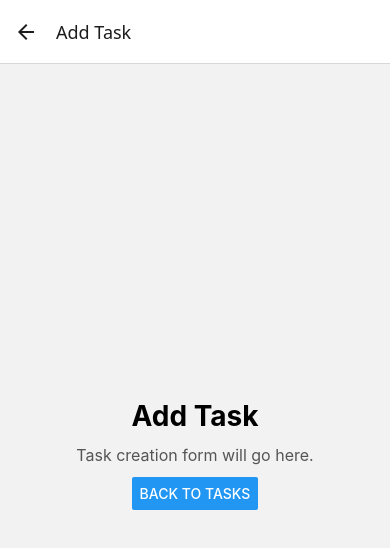
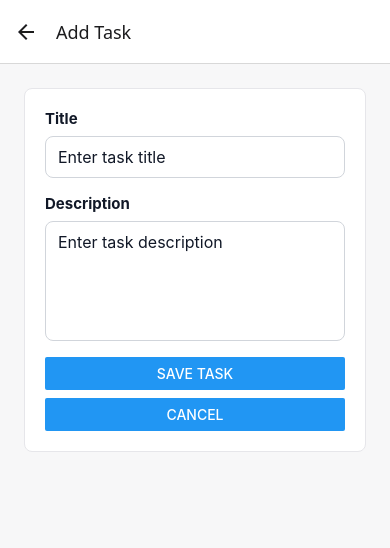
Before and after one commit to diarxharavina/pritech-task-app, a React Native app: screen /AddTask in a window 390 px wide. Shown: the top 548 px of the page. Built offline with nearby package versions, Linux system fonts and the light colour scheme.

Commit message:
implemented functionality for adding tasks

```diff
--- a/App.tsx
+++ b/App.tsx
@@ -30,7 +30,11 @@ const initialTasks: Task[] = [
 ];
 
 export default function App() {
-  const [tasks] = useState<Task[]>(initialTasks);
+  const [tasks, setTasks] = useState<Task[]>(initialTasks);
+
+  function addTask(task: Task) {
+    setTasks((currentTasks) => [task, ...currentTasks]);
+  }
 
   return (
     <SafeAreaProvider>
@@ -39,11 +43,9 @@ export default function App() {
           <Stack.Screen name="TaskList" options={{ title: 'Tasks' }}>
             {(props) => <TaskListScreen {...props} tasks={tasks} />}
           </Stack.Screen>
-          <Stack.Screen
-            name="AddTask"
-            component={AddTaskScreen}
-            options={{ title: 'Add Task' }}
-          />
+          <Stack.Screen name="AddTask" options={{ title: 'Add Task' }}>
+            {(props) => <AddTaskScreen {...props} onAddTask={addTask} />}
+          </Stack.Screen>
           <Stack.Screen name="TaskDetails" options={{ title: 'Task Details' }}>
             {(props) => <TaskDetailsScreen {...props} tasks={tasks} />}
           </Stack.Screen>
--- a/src/screens/AddTaskScreen.tsx
+++ b/src/screens/AddTaskScreen.tsx
@@ -1,35 +1,132 @@
 import type { NativeStackScreenProps } from '@react-navigation/native-stack';
-import { Button, StyleSheet, Text, View } from 'react-native';
+import { useState } from 'react';
+import {
+  Button,
+  KeyboardAvoidingView,
+  Platform,
+  StyleSheet,
+  Text,
+  TextInput,
+  View,
+} from 'react-native';
 
 import type { RootStackParamList } from '../types/navigation';
+import type { Task } from '../types/task';
 
-type Props = NativeStackScreenProps<RootStackParamList, 'AddTask'>;
+type Props = NativeStackScreenProps<RootStackParamList, 'AddTask'> & {
+  onAddTask: (task: Task) => void;
+};
 
-export function AddTaskScreen({ navigation }: Props) {
+export function AddTaskScreen({ navigation, onAddTask }: Props) {
+  const [title, setTitle] = useState('');
+  const [description, setDescription] = useState('');
+  const [error, setError] = useState('');
+
+  function handleSave() {
+    const trimmedTitle = title.trim();
+    const trimmedDescription = description.trim();
+
+    if (!trimmedTitle || !trimmedDescription) {
+      setError('Title and description are required.');
+      return;
+    }
+
+    const task: Task = {
+      id: Date.now().toString(),
+      title: trimmedTitle,
+      description: trimmedDescription,
+      completed: false,
+      createdAt: new Date().toISOString(),
+    };
+
+    onAddTask(task);
+    navigation.navigate('TaskList');
+  }
+
   return (
-    <View style={styles.container}>
-      <Text style={styles.title}>Add Task</Text>
-      <Text style={styles.description}>Task creation form will go here.</Text>
-      <Button title="Back to Tasks" onPress={() => navigation.goBack()} />
-    </View>
+    <KeyboardAvoidingView
+      behavior={Platform.OS === 'ios' ? 'padding' : undefined}
+      style={styles.container}>
+      <View style={styles.form}>
+        <View style={styles.field}>
+          <Text style={styles.label}>Title</Text>
+          <TextInput
+            autoCapitalize="sentences"
+            onChangeText={(value) => {
+              setTitle(value);
+              setError('');
+            }}
+            placeholder="Enter task title"
+            style={styles.input}
+            value={title}
+          />
+        </View>
+
+        <View style={styles.field}>
+          <Text style={styles.label}>Description</Text>
+          <TextInput
+            multiline
+            onChangeText={(value) => {
+              setDescription(value);
+              setError('');
+            }}
+            placeholder="Enter task description"
+            style={[styles.input, styles.descriptionInput]}
+            textAlignVertical="top"
+            value={description}
+          />
+        </View>
+
+        {error ? <Text style={styles.error}>{error}</Text> : null}
+
+        <View style={styles.actions}>
+          <Button title="Save Task" onPress={handleSave} />
+          <Button title="Cancel" onPress={() => navigation.goBack()} />
+        </View>
+      </View>
+    </KeyboardAvoidingView>
   );
 }
 
 const styles = StyleSheet.create({
   container: {
     flex: 1,
-    alignItems: 'center',
-    justifyContent: 'center',
-    gap: 12,
+    backgroundColor: '#f7f7f8',
     padding: 24,
   },
-  title: {
-    fontSize: 28,
+  form: {
+    backgroundColor: '#fff',
+    borderColor: '#e6e6ea',
+    borderRadius: 8,
+    borderWidth: StyleSheet.hairlineWidth,
+    gap: 16,
+    padding: 20,
+  },
+  field: {
+    gap: 8,
+  },
+  label: {
+    color: '#111827',
+    fontSize: 15,
     fontWeight: '700',
   },
-  description: {
-    color: '#555',
+  input: {
+    borderColor: '#d1d5db',
+    borderRadius: 8,
+    borderWidth: 1,
+    color: '#111827',
     fontSize: 16,
-    textAlign: 'center',
+    paddingHorizontal: 12,
+    paddingVertical: 10,
+  },
+  descriptionInput: {
+    minHeight: 120,
+  },
+  error: {
+    color: '#b91c1c',
+    fontSize: 14,
+  },
+  actions: {
+    gap: 8,
   },
 });
--- a/src/screens/TaskListScreen.tsx
+++ b/src/screens/TaskListScreen.tsx
@@ -18,7 +18,7 @@ export function TaskListScreen({ navigation, tasks }: Props) {
           <Text style={styles.title}>Tasks</Text>
           <Text style={styles.description}>{tasks.length} task{tasks.length === 1 ? '' : 's'}</Text>
         </View>
-        <Button title="Add" onPress={() => navigation.navigate('AddTask')} />
+        <Button title="Add Task" onPress={() => navigation.navigate('AddTask')} />
       </View>
 
       <FlatList
```
